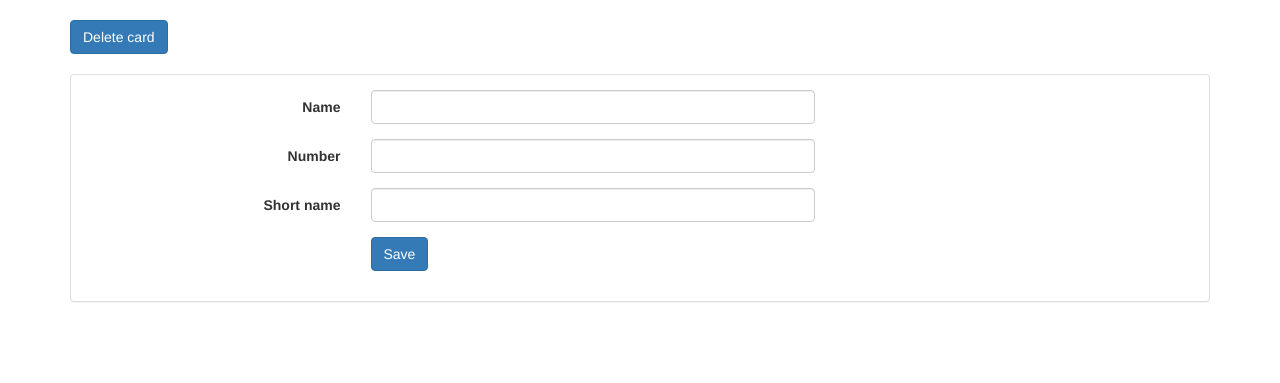
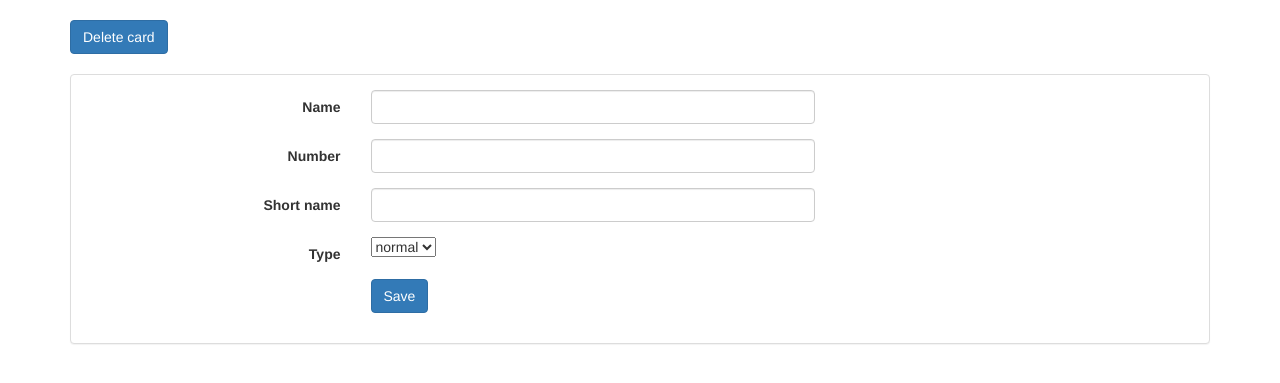
Before and after one commit to JakeBadland/Reseller-v3, a CodeIgniter 4 app: the page made by app/Views/dna/edit_card.php in a window 1280 px wide. Shown: the part 52-435 px from the top of the page. Run offline with PHP 8.4 and a stand-in for CodeIgniter, Linux system fonts and the light colour scheme; the template is opened without the code that fills it, so the values that code supplies are empty; some libraries are stand-ins or nearby versions.

Commit message:
dna cards type

```diff
--- a/app/Views/dna/edit_card.php
+++ b/app/Views/dna/edit_card.php
@@ -48,6 +48,15 @@
                     </div>
                 </div>
                 <div class="form-group">
+                    <label for="num" class="col-xs-3 control-label">Type</label>
+                    <div class="col-xs-5">
+                        <select id="type" name="type">
+                            <option name="normal" <?php if ($card->type == 'normal'): echo 'selected="selected"'?><?php endif?>>normal</option>
+                            <option name="high" <?php if ($card->type == 'high'): echo 'selected="selected"'?><?php endif?>>high</option>
+                        </select>
+                    </div>
+                </div>
+                <div class="form-group">
                     <div class="col-xs-offset-3 col-xs-9">
                         <button type="submit" class="btn btn-primary">Save</button>
                     </div>
```
Also changed, not shown: app/Views/dna/cards.php (+11 -0 lines).
